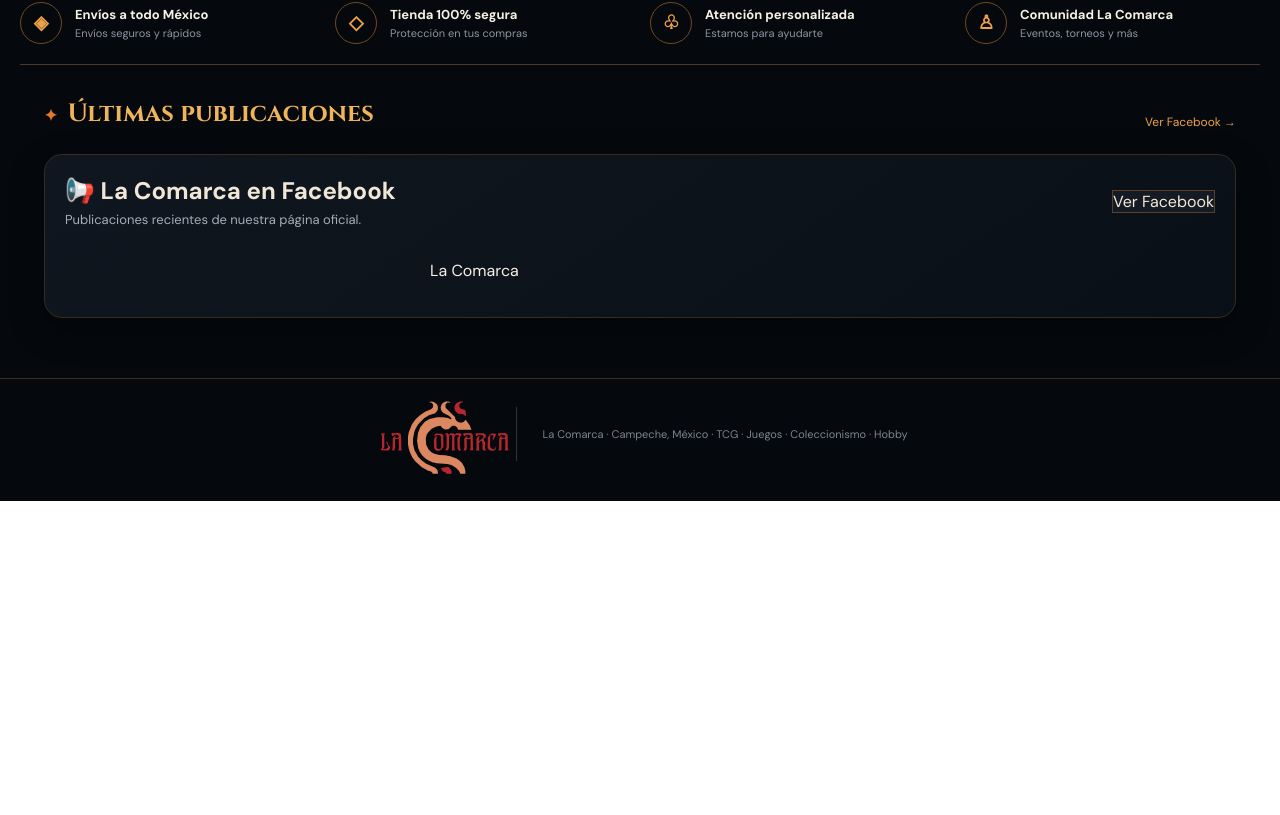
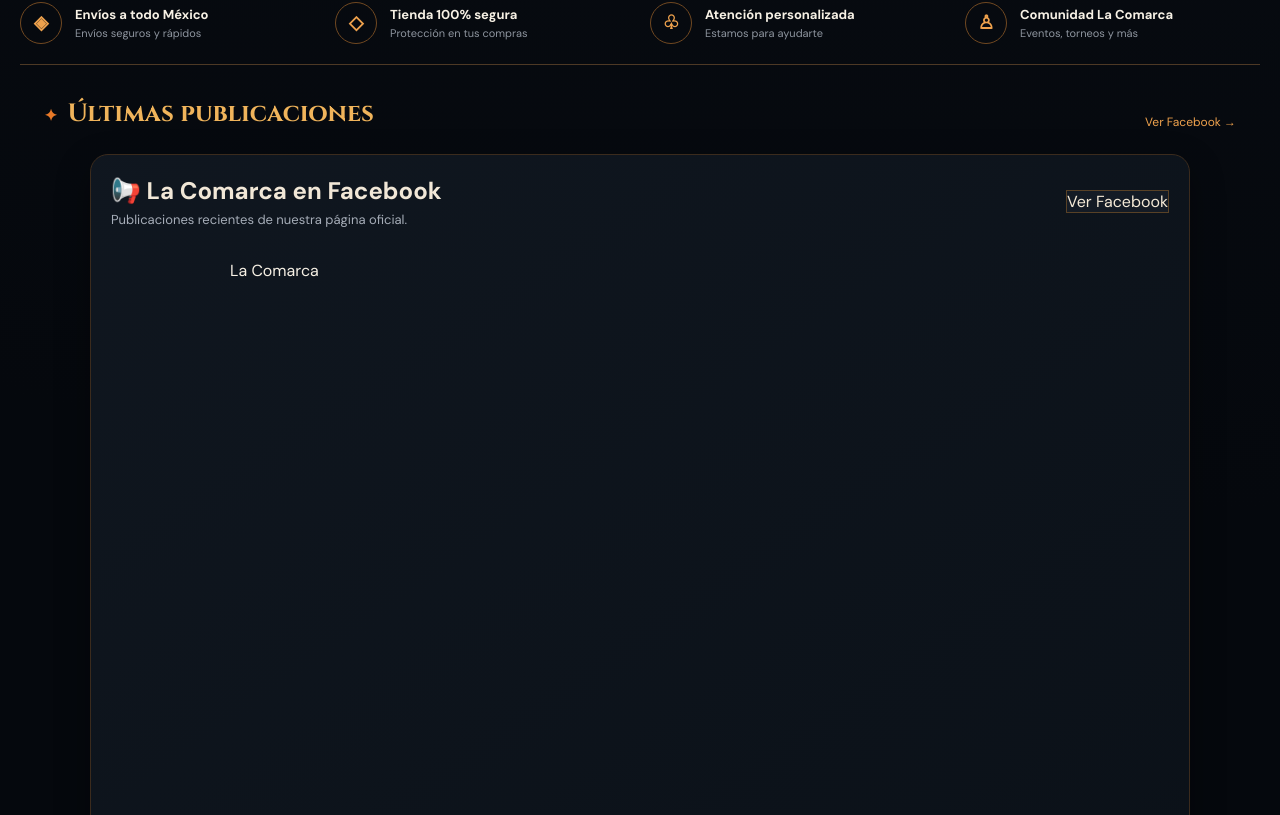
Before and after one commit to lacomarcaventas-del/la-comarca-pokemon, a Next.js app: page / in a window 1280 px wide. Shown: the part 3045-3860 px from the top of the page. Before the commit the page ends 3546 px from the top, so only its background shows below. Built offline with nearby package versions, Linux system fonts and the light colour scheme.

Commit message:
Restore Facebook feed native dimensions in production

```diff
--- a/components/FacebookFeed.tsx
+++ b/components/FacebookFeed.tsx
@@ -54,7 +54,7 @@ export default function FacebookFeed() {
   }, []);
 
   return (
-    <section className="panel" style={{ marginTop: 24 }}>
+    <section className="panel" style={{ width: "100%", maxWidth: 1100, margin: "24px auto 0" }}>
       <div className="categoryHeader">
         <div>
           <h2>📢 La Comarca en Facebook</h2>
@@ -74,32 +74,27 @@ export default function FacebookFeed() {
 
       <div
         style={{
+          width: "100%",
+          minHeight: 1000,
+          marginTop: 16,
           display: "flex",
           justifyContent: "center",
-          width: "100%",
-          marginTop: 16,
+          alignItems: "flex-start",
+          overflow: "visible",
         }}
       >
-        <div
-          style={{
-            width: "100%",
-            maxWidth: 500,
-            minWidth: 0,
-            display: "flex",
-            justifyContent: "center",
-          }}
-        >
+        <div style={{ width: 900, maxWidth: "100%", minHeight: 1000 }}>
           <div
             className="fb-page"
             data-href="https://www.facebook.com/ComarcaTCG"
-            data-show-posts="true"
-            data-width="500"
-            data-height="700"
+            data-tabs="timeline"
+            data-width="900"
+            data-height="1000"
             data-small-header="false"
             data-adapt-container-width="true"
             data-hide-cover="false"
             data-show-facepile="true"
-            style={{ width: "100%" }}
+            style={{ width: 900, maxWidth: "100%" }}
           >
             <blockquote
               cite="https://www.facebook.com/ComarcaTCG"
```
